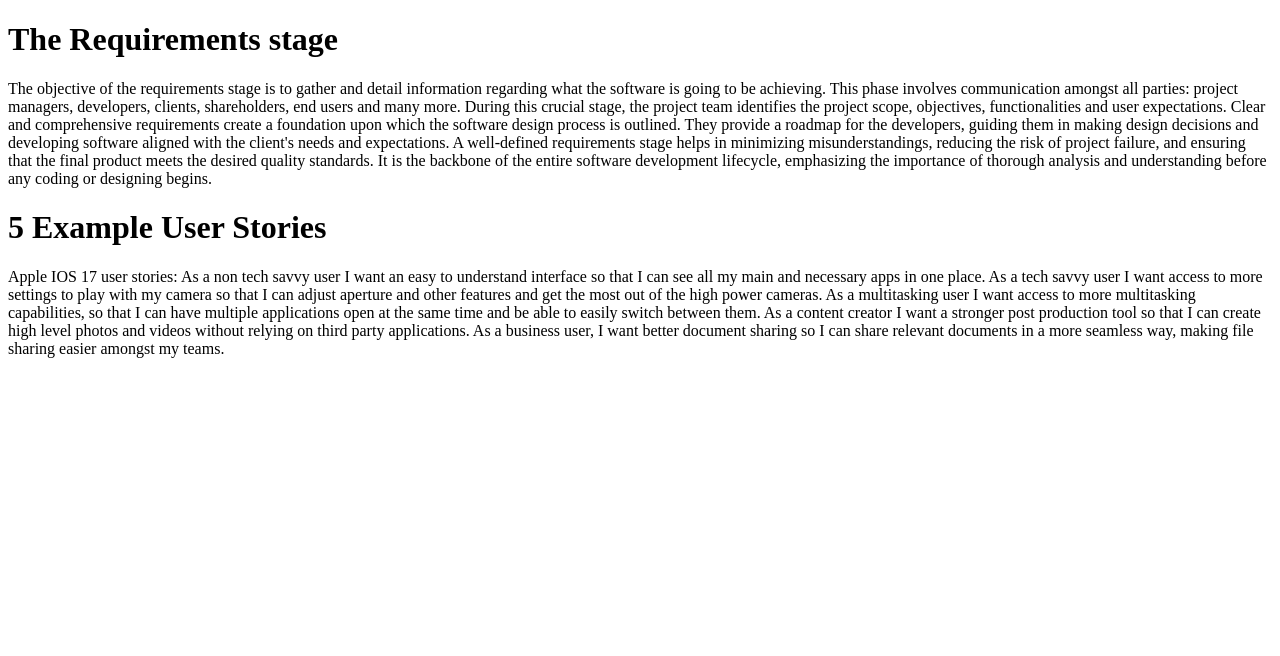
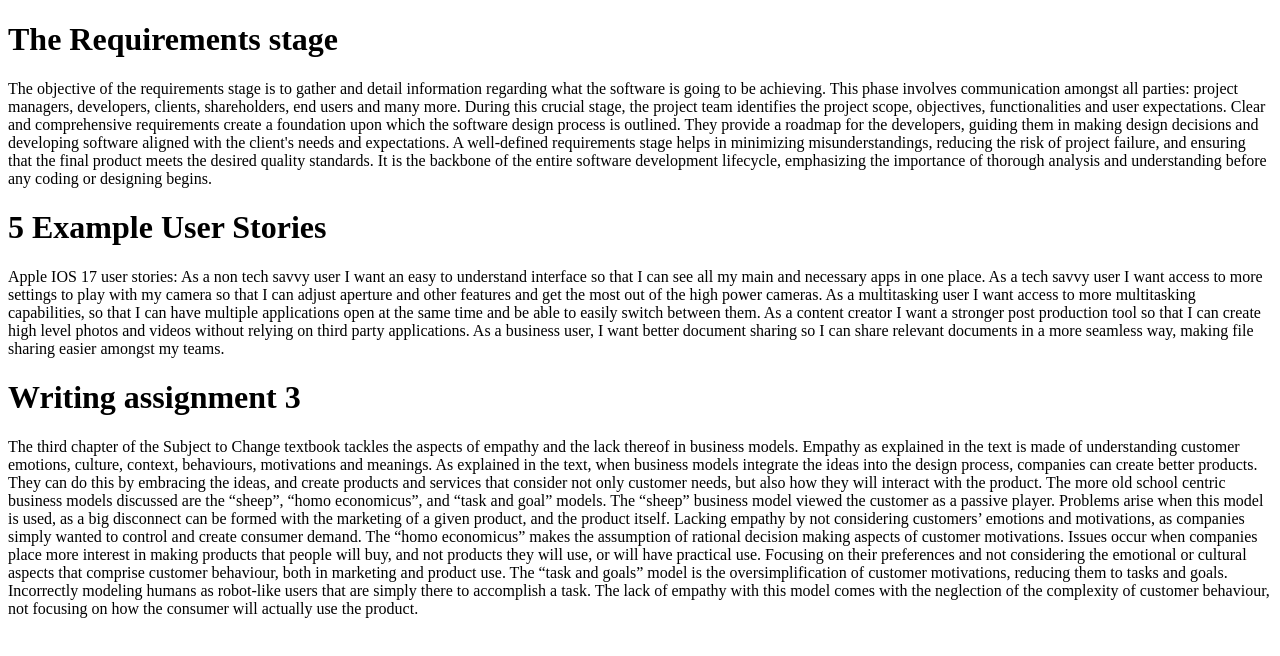
Before and after one commit to brady29/literate-sniffle, a plain HTML site: page index.html in a window 1280 px wide. Drawn offline with Linux system fonts and the light colour scheme.

Commit message:
Update index.html
Writing assignment three was added

```diff
--- a/index.html
+++ b/index.html
@@ -26,6 +26,22 @@ As a content creator I want a stronger post production tool so that I can create
 As a business user, I want better document sharing so I can share relevant documents in a more seamless way, making file sharing easier amongst my teams.
 </p>
 
+
+  <h1>Writing assignment 3</h1>
+    <p>
+      The third chapter of the Subject to Change textbook tackles the aspects of empathy and the lack thereof in business models. Empathy as explained in the
+      text is made of understanding customer emotions, culture, context,  behaviours, motivations and meanings. As explained in the text, when business models
+      integrate the ideas into the design process, companies can create better products. They can do this by embracing the ideas, and create products and services
+      that consider not only customer needs, but also how they will interact with the product. The more old school centric business models discussed are the
+      “sheep”, “homo economicus”, and “task and goal” models. The “sheep” business model viewed the customer as a passive player. Problems arise when this model
+      is used, as a big disconnect can be formed with the marketing of a given product, and the product itself. Lacking empathy by not considering customers’
+      emotions and motivations, as companies simply wanted to control and create consumer demand. The “homo economicus” makes the assumption of rational decision
+      making aspects of customer motivations. Issues occur when companies place more interest in making products that people will buy, and not products they will
+      use, or will have practical use. Focusing on their preferences and not considering the emotional or cultural aspects that comprise customer behaviour, both
+      in marketing and product use. The “task and goals” model is the oversimplification of customer motivations, reducing them to tasks and goals. Incorrectly
+      modeling humans as robot-like users that are simply there to accomplish a task. The lack of empathy with this model comes with the neglection of the
+      complexity of customer behaviour, not focusing on how the consumer will actually use the product.
+    </p>
 </body>
 
 </html>
```
